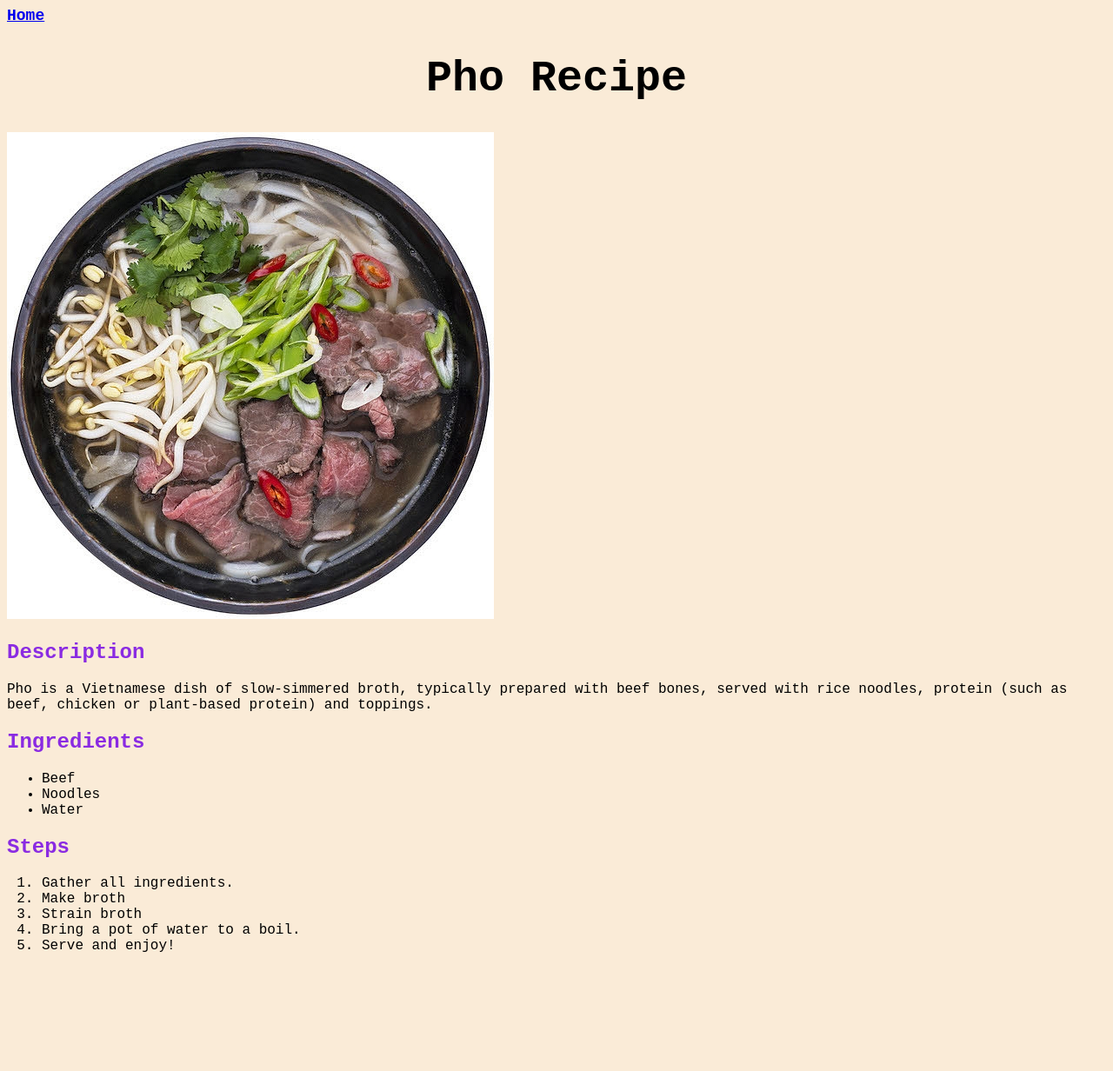
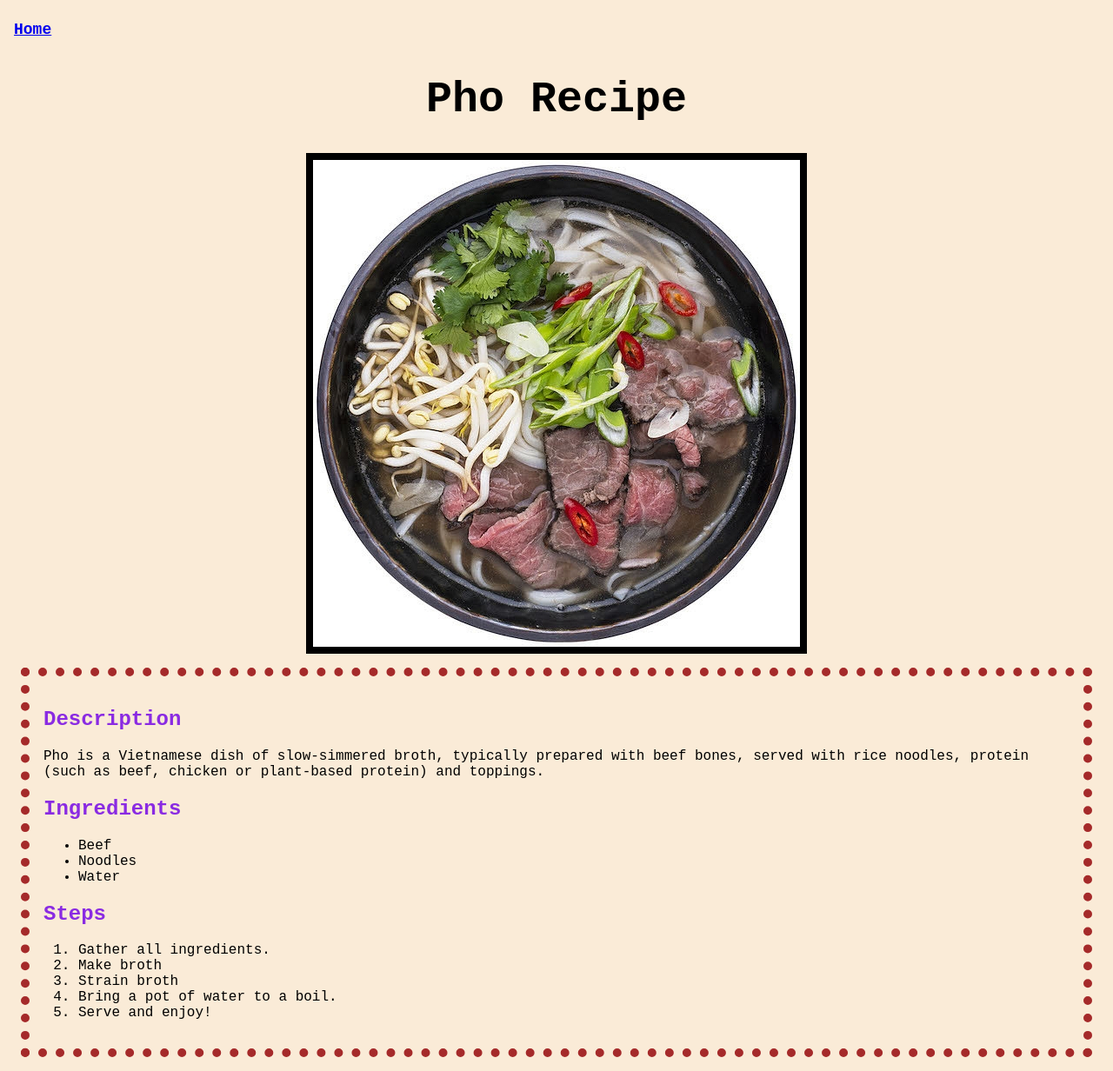
Before and after one commit to Dandaaap/odin-recipes, a plain HTML site: page recipes/pho.html in a window 1280 px wide. Shown: the whole page at 87% size. Before the commit the page ends 1113 px from the top, so only its background shows below. Drawn offline with Linux system fonts and the light colour scheme.

Commit message:
Add layout and additional styles to CSS

```diff
--- a/recipes/pho.html
+++ b/recipes/pho.html
@@ -10,6 +10,7 @@
     <a href="../index.html">Home</a>
     <h1>Pho Recipe</h1>
     <img src="Pho.jpg" alt="Pho soup" />
+    <div class="first-container">
       <h2>Description</h2>
       <p>
         Pho is a Vietnamese dish of slow-simmered broth, typically prepared with
@@ -30,5 +31,6 @@
         <li>Bring a pot of water to a boil.</li>
         <li>Serve and enjoy!</li>
       </ol>
+    </div>
   </body>
 </html>
--- a/style.css
+++ b/style.css
@@ -15,4 +15,27 @@ h2 {
 a {
   font-size: large;
   font-weight: 800;
+  padding: 8px;
+  margin: 16px 0;
+  display: block;
 }
+
+img {
+  border: black solid 8px;
+  margin: 0 auto;
+  display: block;
+}
+
+.first-container {
+  border: dotted brown 10px;
+  margin: 16px;
+  padding: 16px;
+}
+
+a:hover {
+  color: black;
+}
+
+.index-list {
+  list-style-type: none;
+}
```
Also changed, not shown: index.html (+1 -1 lines), recipes/burger.html (+5 -3 lines), recipes/carbonara.html (+7 -5 lines). Lines whose indentation alone changed are shown as unchanged.
